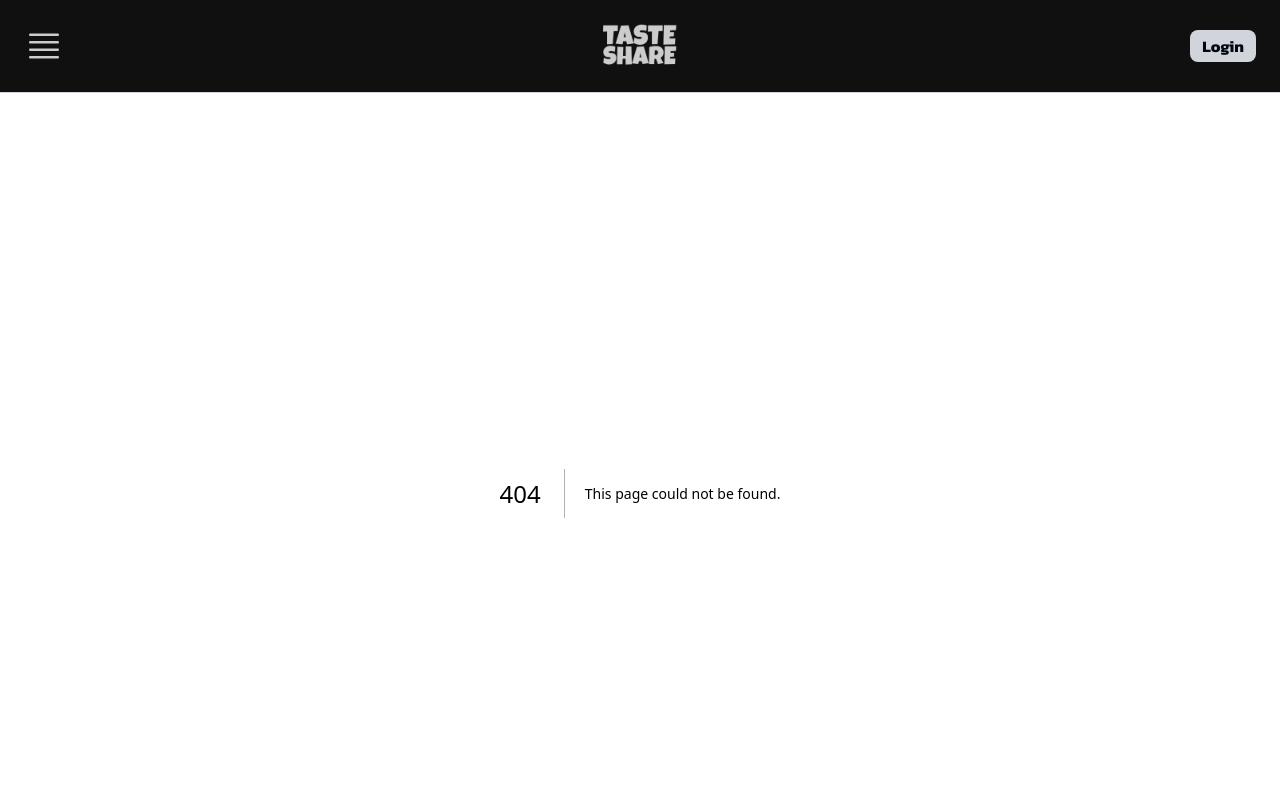
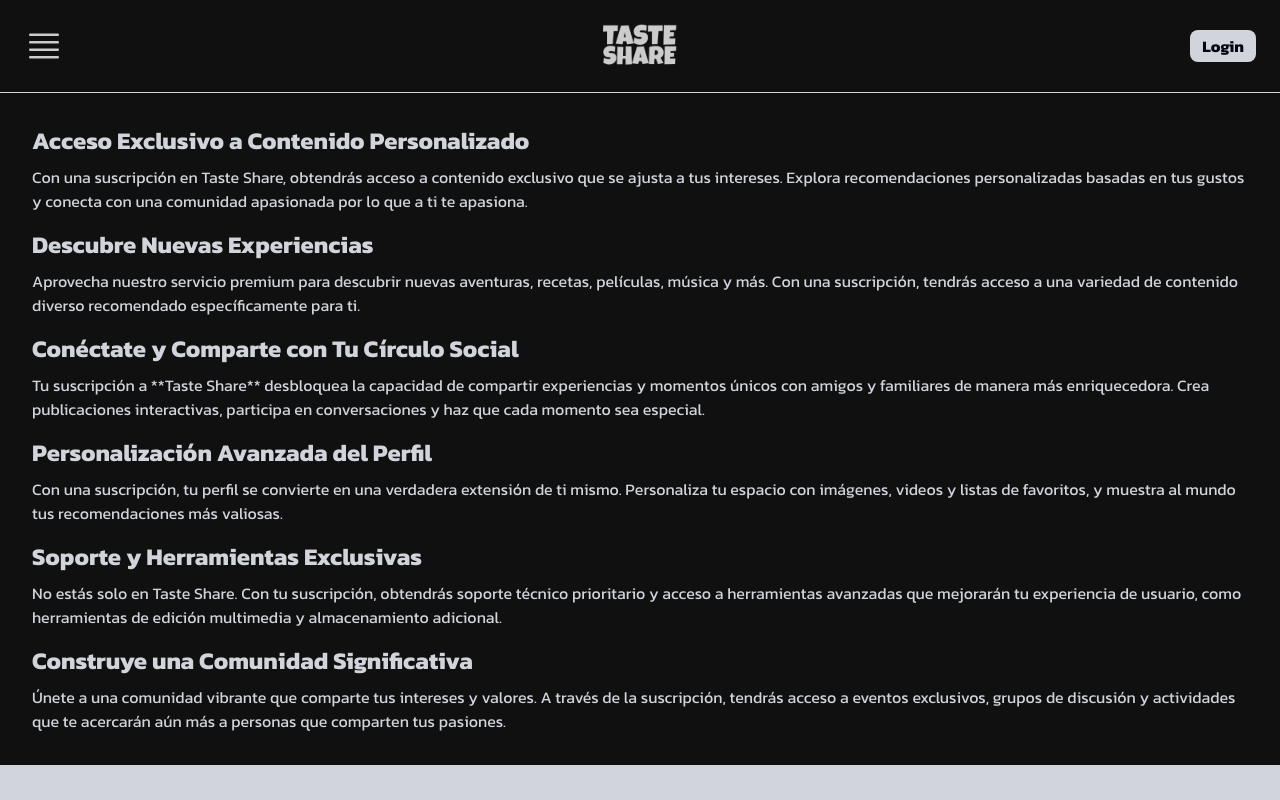
Before and after one commit to Chispaclick/Taste-Share, a Next.js app: page /why in a window 1280 px wide. Before the commit this address had no page. Shown: the top 800 px of the page. Built offline with nearby package versions, Linux system fonts and the light colour scheme.

Commit message:
Taste Share commit #19

```diff
--- a/src/app/subscription/page.jsx
+++ b/src/app/subscription/page.jsx
@@ -1,4 +1,4 @@
-import React from "react";
+import MaterialSymbolsLightCheckRounded from "@/components/icons/MaterialSymbolsLightCheckRounded";
 
 function Suscription() {
   return (
@@ -10,7 +10,10 @@
             Subscriptions
           </h1>
           <p className="text-gray-300 text-lg mb-6">
-          Elige el plan que mejor se adapte a tus necesidades y comienza a disfrutar de los beneficios exclusivos que tenemos para ti. Con cualquiera de nuestras suscripciones, obtendrás acceso a contenido exclusivo y herramientas avanzadas que mejorarán tu experiencia.
+            Elige el plan que mejor se adapte a tus necesidades y comienza a
+            disfrutar de los beneficios exclusivos que tenemos para ti. Con
+            cualquiera de nuestras suscripciones, obtendrás acceso a contenido
+            exclusivo y herramientas avanzadas que mejorarán tu experiencia.
           </p>
         </div>
 
@@ -20,7 +23,8 @@
             <p className="text-gray-950 font-semibold mb-2">Full Plan</p>
             <h2 className="text-gray-950 text-4xl mb-4">$5.00</h2>
             <p className="text-gray-950 font-semibold mb-4">
-            Ideal para quienes quieren disfrutar de una experiencia básica pero completa.
+              Ideal para quienes quieren disfrutar de una experiencia básica
+              pero completa.
             </p>
             <button className="bg-background text-gray-300 p-2 rounded-md w-full">
               Buy this plan
@@ -28,10 +32,22 @@
             {/* Beneficios del plan económico */}
             <p className="text-gray-950 font-semibold mt-4">Incluye:</p>
             <ul className="text-gray-950">
-            <li>- Acceso a contenido exclusivo.</li>
-            <li>- Recomendaciones personalizadas.</li>
-            <li>- Soporte técnico prioritario.</li>
-            <li>- Almacenamiento en la nube para tu contenido.</li>
+              <li className="flex items-center mb-2">
+                <MaterialSymbolsLightCheckRounded className="mr-2" />
+                Acceso a contenido exclusivo.
+              </li>
+              <li className="flex items-center mb-2">
+                <MaterialSymbolsLightCheckRounded className="mr-2" />
+                Recomendaciones personalizadas.
+              </li>
+              <li className="flex items-center mb-2">
+                <MaterialSymbolsLightCheckRounded className="mr-2" />
+                Soporte técnico prioritario.
+              </li>
+              <li className="flex items-center mb-2">
+                <MaterialSymbolsLightCheckRounded className="mr-2" />
+                Almacenamiento en la nube para tu contenido.
+              </li>
             </ul>
           </div>
 
@@ -40,7 +56,8 @@
             <p className="text-gray-950 font-semibold mb-2">Premium Plan</p>
             <h2 className="text-gray-950 text-4xl mb-4">$10.00</h2>
             <p className="text-gray-950 font-semibold mb-4">
-            Perfecto para usuarios que desean la mejor experiencia con todos los beneficios premium.
+              Perfecto para usuarios que desean la mejor experiencia con todos
+              los beneficios premium.
             </p>
             <button className="bg-background text-gray-300 p-2 rounded-md w-full">
               Buy this plan
@@ -48,17 +65,33 @@
             {/* Beneficios del plan premium */}
             <p className="text-gray-950 font-semibold mt-4">Incluye:</p>
             <ul className="text-gray-950">
-            <li>- Todo lo del Full Plan.</li>
-            <li>- Acceso a herramientas avanzadas.</li>
-            <li>- Mayor almacenamiento en la nube.</li>
-            <li>- Contenido adicional exclusivo.</li>
-            <li>- Posibilidad de compartir tu cuenta con un amigo.</li>
+              <li className="flex items-center mb-2">
+                <MaterialSymbolsLightCheckRounded className="mr-2" />
+                Todo lo del Full Plan.
+              </li>
+              <li className="flex items-center mb-2">
+                <MaterialSymbolsLightCheckRounded className="mr-2" />
+                Acceso a herramientas avanzadas.
+              </li>
+              <li className="flex items-center mb-2">
+                <MaterialSymbolsLightCheckRounded className="mr-2" />
+                Mayor almacenamiento en la nube.
+              </li>
+              <li className="flex items-center mb-2">
+                <MaterialSymbolsLightCheckRounded className="mr-2" />
+                Contenido adicional exclusivo.
+              </li>
+              <li className="flex items-center mb-2">
+                <MaterialSymbolsLightCheckRounded className="mr-2" />
+                Posibilidad de compartir tu cuenta con un amigo.
+              </li>
             </ul>
           </div>
         </div>
       </div>
-    <p className="text-gray-300 font-semibold mt-4">Enjoy our great services with</p>
-    <button className="bg-gray-300 text-gray-950 w-full p-2 rounded-md mt-16 mb-8">Why buy a subscription?</button>
+      <p className="text-gray-300 font-semibold my-8 mt-14">
+        Enjoy our great services with
+      </p>
     </div>
   );
 }
--- /dev/null
+++ b/src/app/why/page.jsx
@@ -0,0 +1,70 @@
+import React from "react";
+
+function page() {
+  return (
+    <div className="recommendation-section bg-background text-gray-300 p-8">
+      <section>
+        <h2 class="text-2xl font-semibold mb-2">
+          Acceso Exclusivo a Contenido Personalizado
+        </h2>
+        <p class="mb-4">
+          Con una suscripción en Taste Share, obtendrás acceso a contenido
+          exclusivo que se ajusta a tus intereses. Explora recomendaciones
+          personalizadas basadas en tus gustos y conecta con una comunidad
+          apasionada por lo que a ti te apasiona.
+        </p>
+
+        <h2 class="text-2xl font-semibold mb-2">
+          Descubre Nuevas Experiencias
+        </h2>
+        <p class="mb-4">
+          Aprovecha nuestro servicio premium para descubrir nuevas aventuras,
+          recetas, películas, música y más. Con una suscripción, tendrás acceso
+          a una variedad de contenido diverso recomendado específicamente para
+          ti.
+        </p>
+
+        <h2 class="text-2xl font-semibold mb-2">
+          Conéctate y Comparte con Tu Círculo Social
+        </h2>
+        <p class="mb-4">
+          Tu suscripción a **Taste Share** desbloquea la capacidad de compartir
+          experiencias y momentos únicos con amigos y familiares de manera más
+          enriquecedora. Crea publicaciones interactivas, participa en
+          conversaciones y haz que cada momento sea especial.
+        </p>
+
+        <h2 class="text-2xl font-semibold mb-2">
+          Personalización Avanzada del Perfil
+        </h2>
+        <p class="mb-4">
+          Con una suscripción, tu perfil se convierte en una verdadera extensión
+          de ti mismo. Personaliza tu espacio con imágenes, videos y listas de
+          favoritos, y muestra al mundo tus recomendaciones más valiosas.
+        </p>
+
+        <h2 class="text-2xl font-semibold mb-2">
+          Soporte y Herramientas Exclusivas
+        </h2>
+        <p class="mb-4">
+          No estás solo en Taste Share. Con tu suscripción, obtendrás soporte
+          técnico prioritario y acceso a herramientas avanzadas que mejorarán tu
+          experiencia de usuario, como herramientas de edición multimedia y
+          almacenamiento adicional.
+        </p>
+
+        <h2 class="text-2xl font-semibold mb-2">
+          Construye una Comunidad Significativa
+        </h2>
+        <p>
+          Únete a una comunidad vibrante que comparte tus intereses y valores. A
+          través de la suscripción, tendrás acceso a eventos exclusivos, grupos
+          de discusión y actividades que te acercarán aún más a personas que
+          comparten tus pasiones.
+        </p>
+      </section>
+    </div>
+  );
+}
+
+export default page;
--- /dev/null
+++ b/src/components/icons/MaterialSymbolsLightCheckRounded.tsx
@@ -0,0 +1,6 @@
+import React from 'react';
+import type { SVGProps } from 'react';
+
+export default function MaterialSymbolsLightCheckRounded(props: SVGProps<SVGSVGElement>) {
+	return (<svg xmlns="http://www.w3.org/2000/svg" width={24} height={24} viewBox="0 0 24 24" {...props}><path fill="#101011" d="m9.55 15.88l8.802-8.801q.146-.146.344-.156t.363.156t.166.357t-.165.356l-8.944 8.95q-.243.243-.566.243t-.566-.243l-4.05-4.05q-.146-.146-.152-.347t.158-.366t.357-.165t.357.165z"></path></svg>);
+}
--- a/src/components/slide-main/SlideMain.jsx
+++ b/src/components/slide-main/SlideMain.jsx
@@ -80,10 +80,12 @@
           Settings
         </Link>
       </div>
-      <div className="bg-background p-4 mt-60">
-        <button className="bg-amber-600 text-gray-950 w-full p-2 rounded-md mb-4">
-          Why buy a subscription?
-        </button>
+      <div className="bg-background p-4 mt-40">
+        <Link href="/why" onClick={handleClose}>
+          <button className="bg-amber-600 hover:bg-amber-500 text-gray-950 w-full p-2 rounded-md mb-4 font-semibold ">
+            Why buy a subscription?
+          </button>
+        </Link>
       </div>
     </div>
   );
```
Lines whose indentation alone changed are shown as unchanged.
